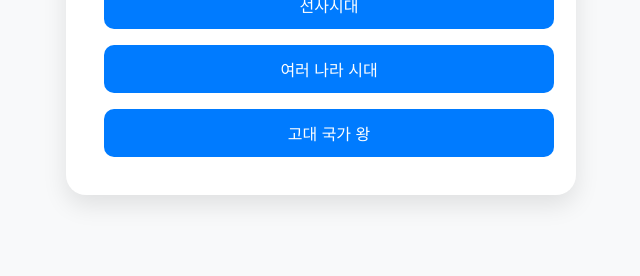
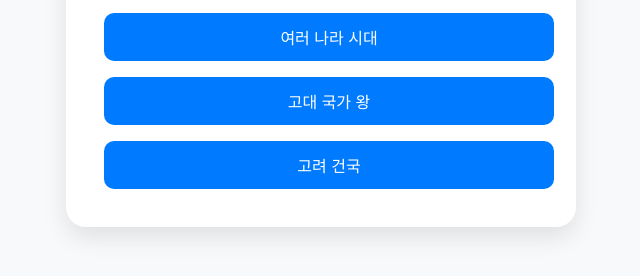
Before and after one commit to lsm100925-hue/Web, a plain HTML site: page doc.html in a window 1280 px wide. Shown: the part 368-644 px from the top of the page, without its empty margins (319-959 px from the left). Drawn offline with Linux system fonts and the light colour scheme.

Commit message:
Update doc.html

```diff
--- a/doc.html
+++ b/doc.html
@@ -14,6 +14,7 @@
         <button class="btn btn-category" onclick="selectCategory('stone')">선사시대</button>
         <button class="btn btn-category" onclick="selectCategory('steal')">여러 나라 시대</button>
         <button class="btn btn-category" onclick="selectCategory('kings')">고대 국가 왕</button>
+        <button class="btn btn-category" onclick="selectCategory('korea')">고려 건국</button>
       </div>
 
       <div id="quiz-area" class="hidden">
@@ -48,6 +49,21 @@
         { q: "고조선은 어떤 나라에 멸망했는가?", a: "한" },
         { q: "고조선은 한 군현이 설치되지 이전 법률은 무엇인가?", a: "8조법" },
         { q: "신석기에는 농사가 주돤 식량 공급원이였다. 예/아니", a: "아니" }
+      ],
+      korea: [
+        { q: "고려는 속현, 주현 중 무엇이 더 많을까?", a: "속현" },
+        { q: "고구려가 정치 제도를 참고한 나라는?(한 글자)", a: "당" },
+        { q: "12목은 어느 왕이 설치했는가?", a: "성종" },
+        { q: "시무 28를 수용한 왕", a: "성종" },
+        { q: "업적: 노비안검법", a: "광종" },
+        { q: "태조는 북벌을 했다 예/아니", a: "예" },
+        { q: "향.부곡.소는 높은 대우를 받는 특별 행정 구역이다 예/아니", a: "아니" },
+        { q: "공신의 후손이 얻는 특권은?", a: "음서" },
+        { q: "서경 천도 운동을 주도한 승려는?", a: "묘청" },
+        { q: "서경에서 묘청이 일으킨 난을 진합한 주요 인물", a: "김부식" },
+        { q: "인종의 누구의 난을 진압했는가 OOO의 난", a: "이자겸" },
+        { q: "고려의 과거제 시행한 왕", a: "광종" },
+        { q: "사심관 제도 시행한 사람 (~조/종)", a: "태조" }
       ],
       steal: [
         { q: "고구려 제천 행사", a: "동맹" },
```
